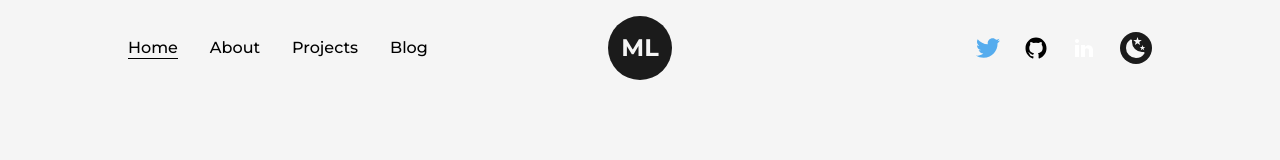
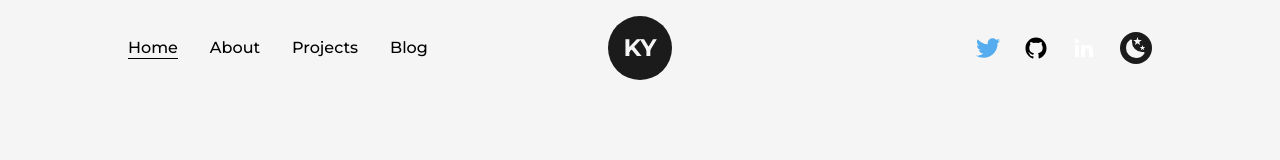
Before and after one commit to Kuldeep12e/myportfolio, a Next.js app: page / in a window 1280 px wide. Shown: the top 160 px of the page. Built offline with nearby package versions, Linux system fonts and the light colour scheme.

Commit message:
upadated logo

```diff
--- a/src/components/Logo.js
+++ b/src/components/Logo.js
@@ -26,7 +26,7 @@ const Logo = () => {
           },
         }}
       >
-        ML
+        KY
       </MotionLink>
     </div>
   );
```
